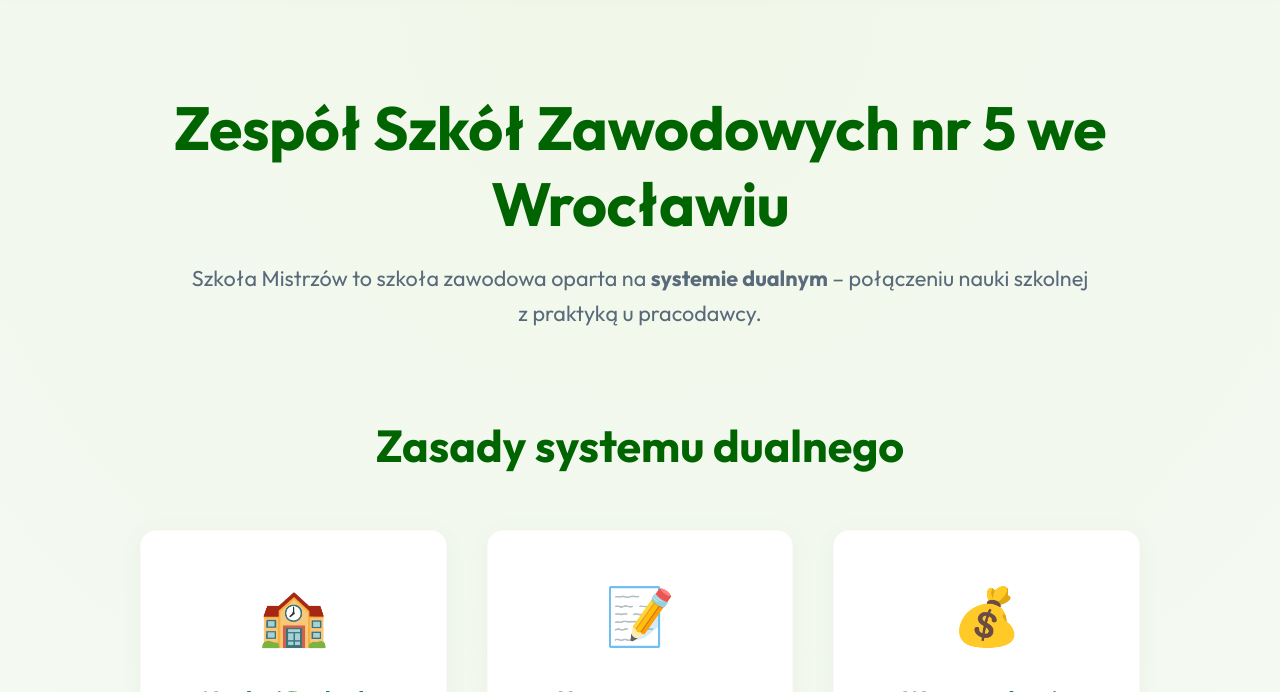
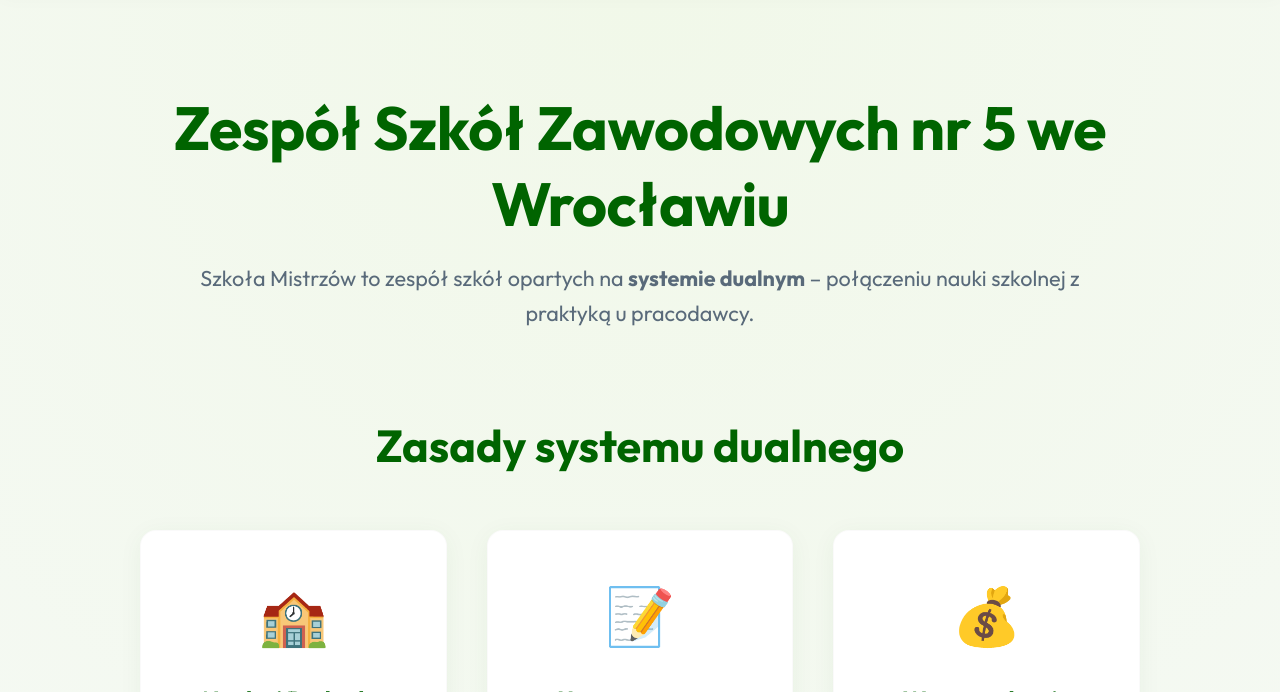
Before and after one commit to adeodatus11/szkolamistrzow, a plain HTML site: page index.html in a window 1280 px wide. Shown: the part 108-800 px from the top of the page. Drawn offline with Linux system fonts and the light colour scheme.

Commit message:
Update index.html

```diff
--- a/index.html
+++ b/index.html
@@ -38,7 +38,7 @@
         <section id="promocja" class="hero-section">
             <div class="hero-content">
                 <h1>Zespół Szkół Zawodowych nr 5 we Wrocławiu</h1>
-                <p class="hero-subtitle" style="max-width:900px;">Szkoła Mistrzów to szkoła zawodowa oparta na <strong>systemie dualnym</strong> – połączeniu nauki szkolnej z praktyką u pracodawcy.</p>
+                <p class="hero-subtitle" style="max-width:900px;">Szkoła Mistrzów to zespół szkół opartych na <strong>systemie dualnym</strong> – połączeniu nauki szkolnej z praktyką u pracodawcy.</p>
 
                 <div class="why-us" style="padding-top:2rem; padding-bottom: 3rem;">
                     <h2>Zasady systemu dualnego</h2>
```
